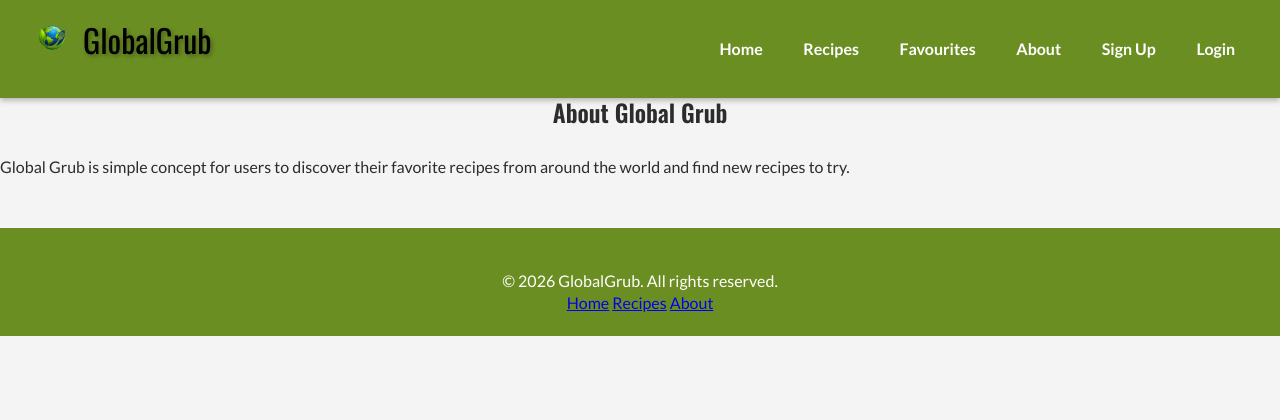
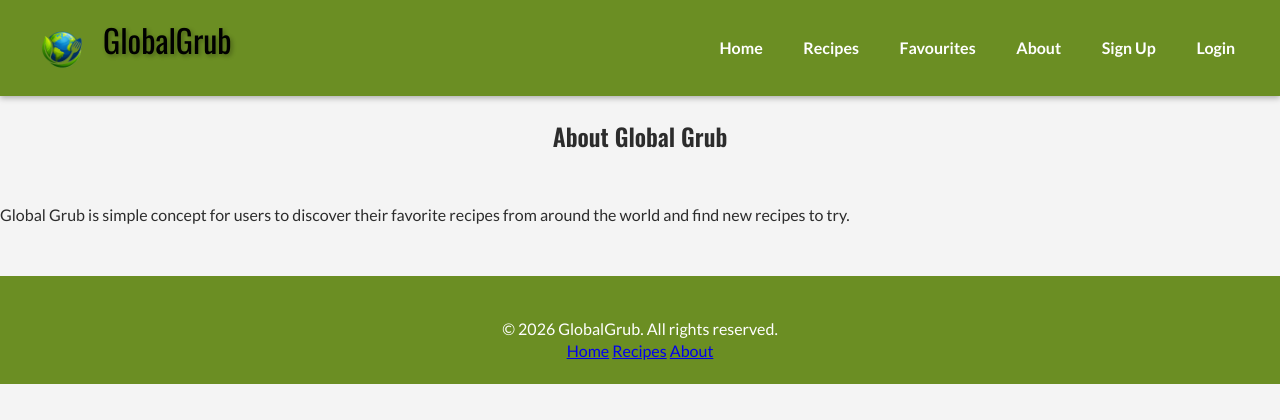
Before and after one commit to ColmN-Dev/GlobalGrub, a Flask app: page /about in a window 1280 px wide. Shown: the top 420 px of the page. Run offline with Flask 3, Linux system fonts and the light colour scheme.

Commit message:
Update icon dimensions, navbar hover color, and hero text styling

```diff
--- a/static/css/style.css
+++ b/static/css/style.css
@@ -16,12 +16,11 @@ body {
 }
 
 .icon {
-    width: 40px;
-    height: 40px;
+    width: 60px;
+    height: 60px;
     display: inline-block;
     vertical-align: middle;
     margin-right: 0.5rem;
-    margin-bottom: 1.5em;
     object-fit: contain;
 }
 
@@ -64,7 +63,7 @@ body {
 }
 
 .navbar-links a:hover {
-    background-color: rgb(102, 41, 13);
+    background-color: rgba(0, 0, 0, 0.2);
     transform: scale(1.05);
 }
 
@@ -122,6 +121,7 @@ body {
 .hero-text {
     position: absolute;
     text-align: center;
+    font-size: 40px;
     background-color:  rgba(0, 0, 0, 0.4);
     border-radius: 8px;
     padding: 20px;
@@ -148,13 +148,13 @@ h1 {
 h2 {
     font-family: 'Oswald', sans-serif;
     text-align: center;
-    margin: 1rem 0;
-    padding: 0.5rem;
+    margin: 1em 0;
+    padding: 1em;
 }
 
 p {
     line-height: 1.6;
-    margin-top: 1rem;
+    margin-top: 1em;
 }
 
 /* Footer */
@@ -162,8 +162,8 @@ p {
     background-color: olivedrab;
     color: #fff;
     text-align: center;
-    padding: 1.5rem;
-    margin-top: 3rem;
+    padding: 1.5em;
+    margin-top: 3em;
 }
 
 /* Responsive Design */
```
